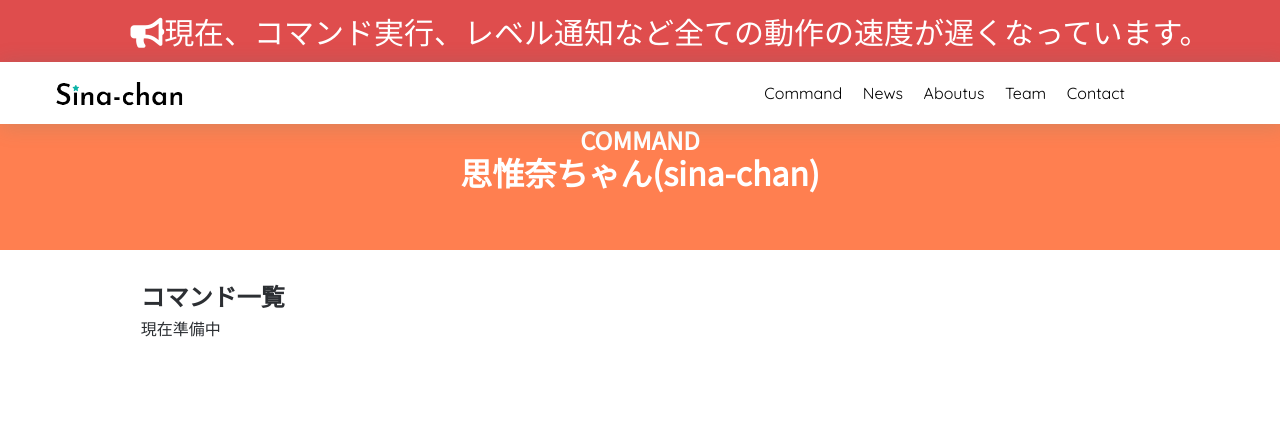
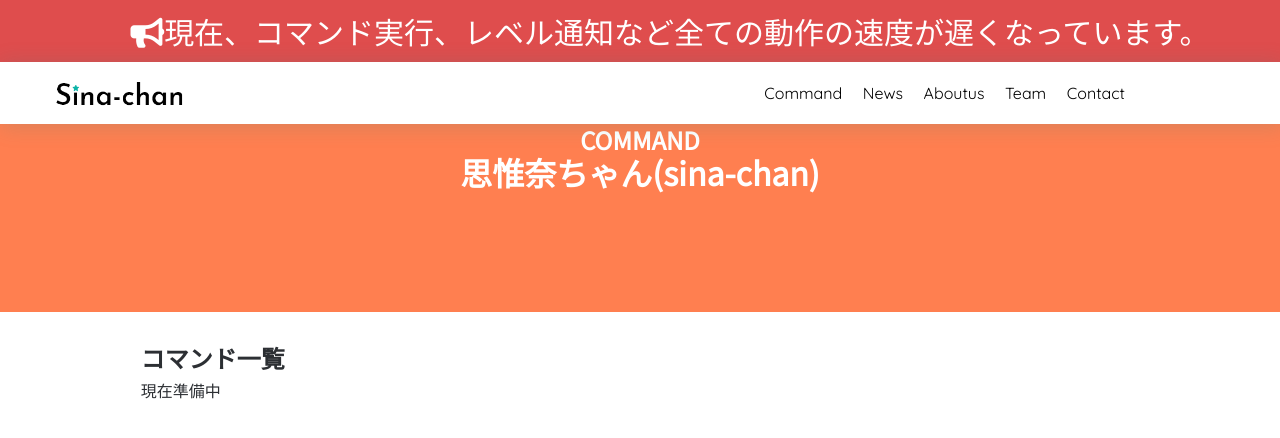
Before and after one commit to SinaKitagami/sinakitagami.github.io, a Jekyll site: the page built from command.md, in a window 1280 px wide and 900 px high. Shown: the top 438 px of the window. Built offline with Jekyll 4.4.1, drawn with Linux system fonts in a browser that asks for light colours; nearby versions of some CDN libraries.

Commit message:
バグ修正(スマホデザインはまだ)

```diff
--- a/assets/css/main.scss
+++ b/assets/css/main.scss
@@ -361,7 +361,7 @@
   }
 /*yuki384さんのサイトからインスパイアされました!*/
   .post-head{
-    padding: 100px 11% 62px;
+    padding: 100px 11% 124px;
     background-color: coral;
     color: #fff;
     text-align: center;
@@ -479,6 +479,7 @@
   margin-left: 0;
   height: 62px;
   width: 100%;
+  padding-bottom: 124px;
   background-color: #df4d4d;
   position: fixed;
   top: 0;
```
